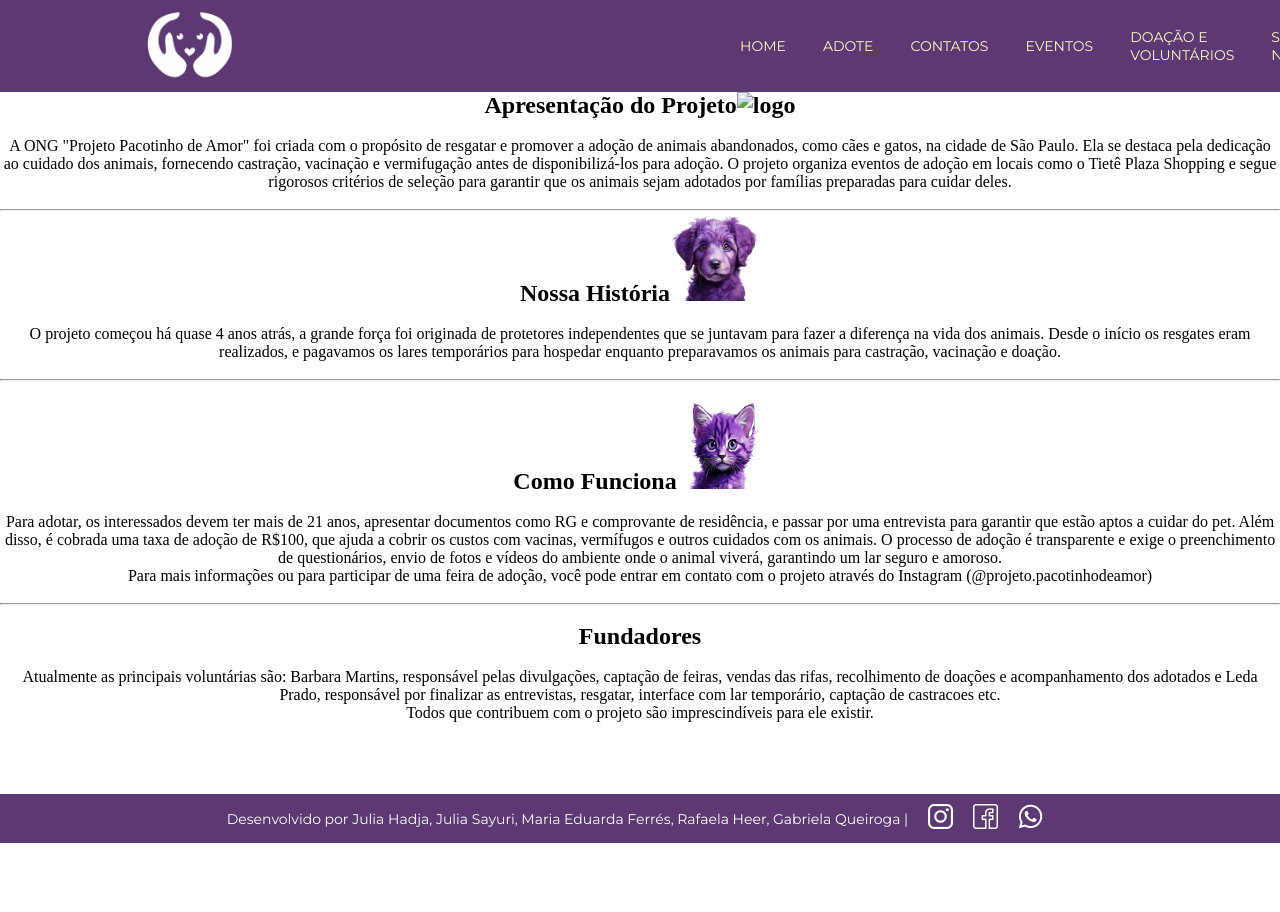
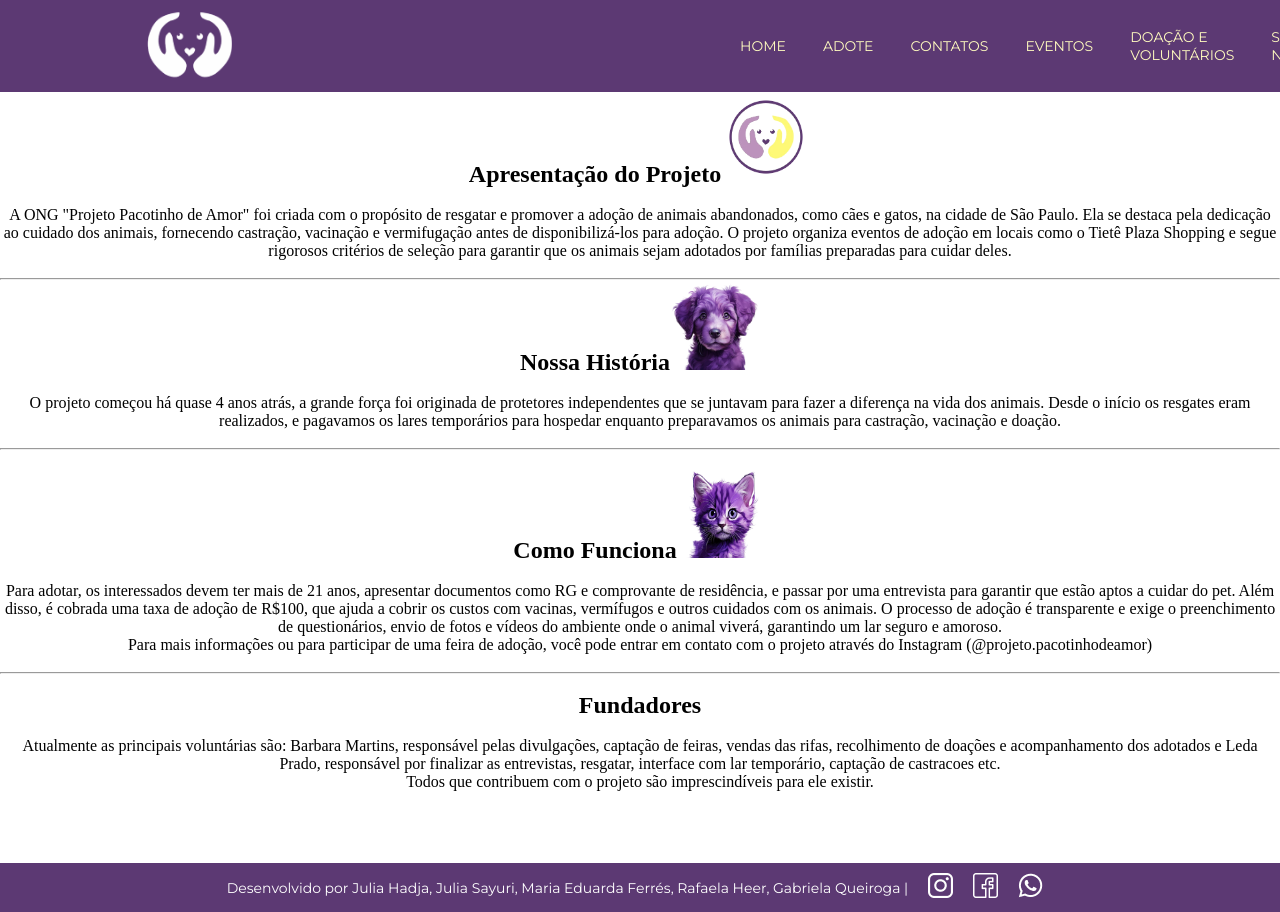
Before and after one commit to Rafaela-Heer/Projeto-ong-pacotinho-de-amor, a plain HTML site: page Sobre-nós/index.html in a window 1280 px wide. Shown: the top 912 px of the page. Before the commit the page ends 843 px from the top, so only its background shows below. Drawn offline with Linux system fonts and the light colour scheme; the site is published under a folder, as on GitHub Pages, so addresses that start at the root find nothing.

Commit message:
feat-logo/correção

```diff
--- a/Sobre-nós/index.html
+++ b/Sobre-nós/index.html
@@ -31,7 +31,7 @@
 
     <div class="apresentacao">
 
-         <h2 style="text-align: center;">Apresentação do Projeto<img src="/Sobre-nós/img/logo2.png" alt="logo"  width="90" height="90"/></h2>
+         <h2 style="text-align: center;">Apresentação do Projeto<img src="./img/logo2.png" alt="logo"  width="90" height="90"/></h2>
 
              <br>
 
```
